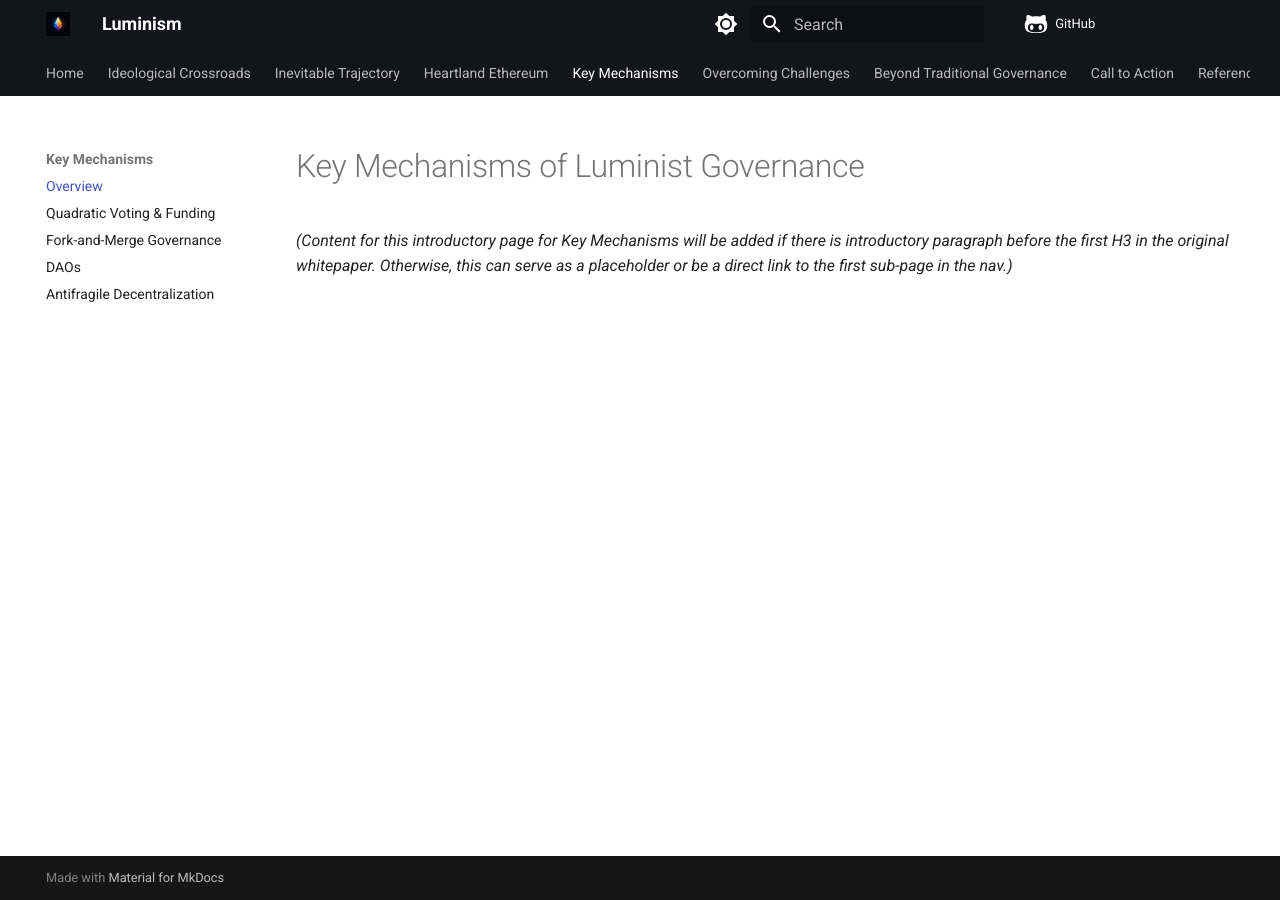
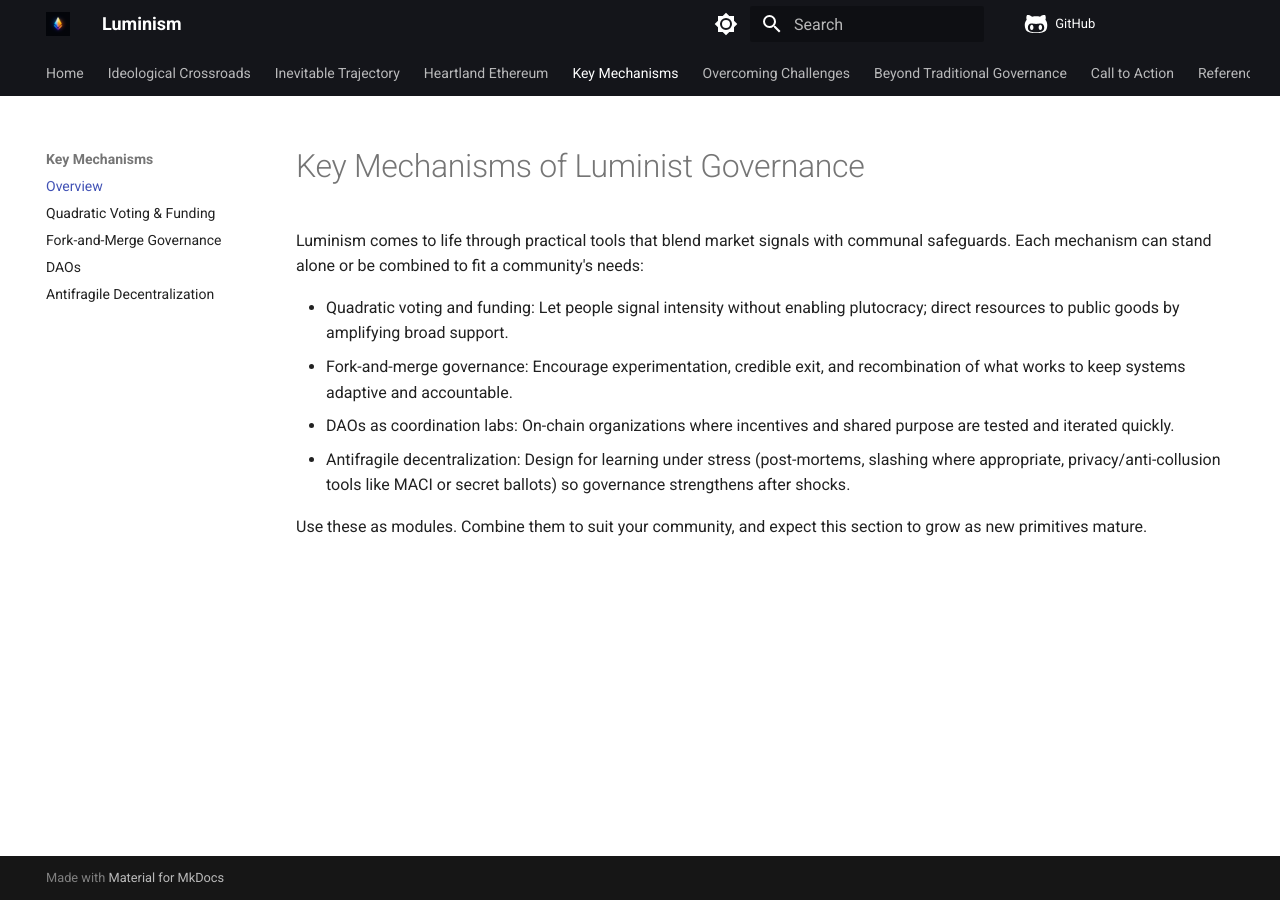
Before and after one commit to pierce403/luminism, an MkDocs documentation site: the page built from docs/key_mechanisms/index.md, in a window 1280 px wide. Built offline with MkDocs 1.6.1 and Material for MkDocs 9.7.7, drawn with Linux system fonts in a browser that asks for light colours; comment, search, counter and statistics services are not loaded.

Commit message:
Add Luminist key mechanisms intro

```diff
--- a/docs/key_mechanisms/index.md
+++ b/docs/key_mechanisms/index.md
@@ -1,3 +1,10 @@
 # Key Mechanisms of Luminist Governance
 
-*(Content for this introductory page for Key Mechanisms will be added if there is introductory paragraph before the first H3 in the original whitepaper. Otherwise, this can serve as a placeholder or be a direct link to the first sub-page in the nav.)*
+Luminism comes to life through practical tools that blend market signals with communal safeguards. Each mechanism can stand alone or be combined to fit a community's needs:
+
+- Quadratic voting and funding: Let people signal intensity without enabling plutocracy; direct resources to public goods by amplifying broad support.
+- Fork-and-merge governance: Encourage experimentation, credible exit, and recombination of what works to keep systems adaptive and accountable.
+- DAOs as coordination labs: On-chain organizations where incentives and shared purpose are tested and iterated quickly.
+- Antifragile decentralization: Design for learning under stress (post-mortems, slashing where appropriate, privacy/anti-collusion tools like MACI or secret ballots) so governance strengthens after shocks.
+
+Use these as modules. Combine them to suit your community, and expect this section to grow as new primitives mature.
```
